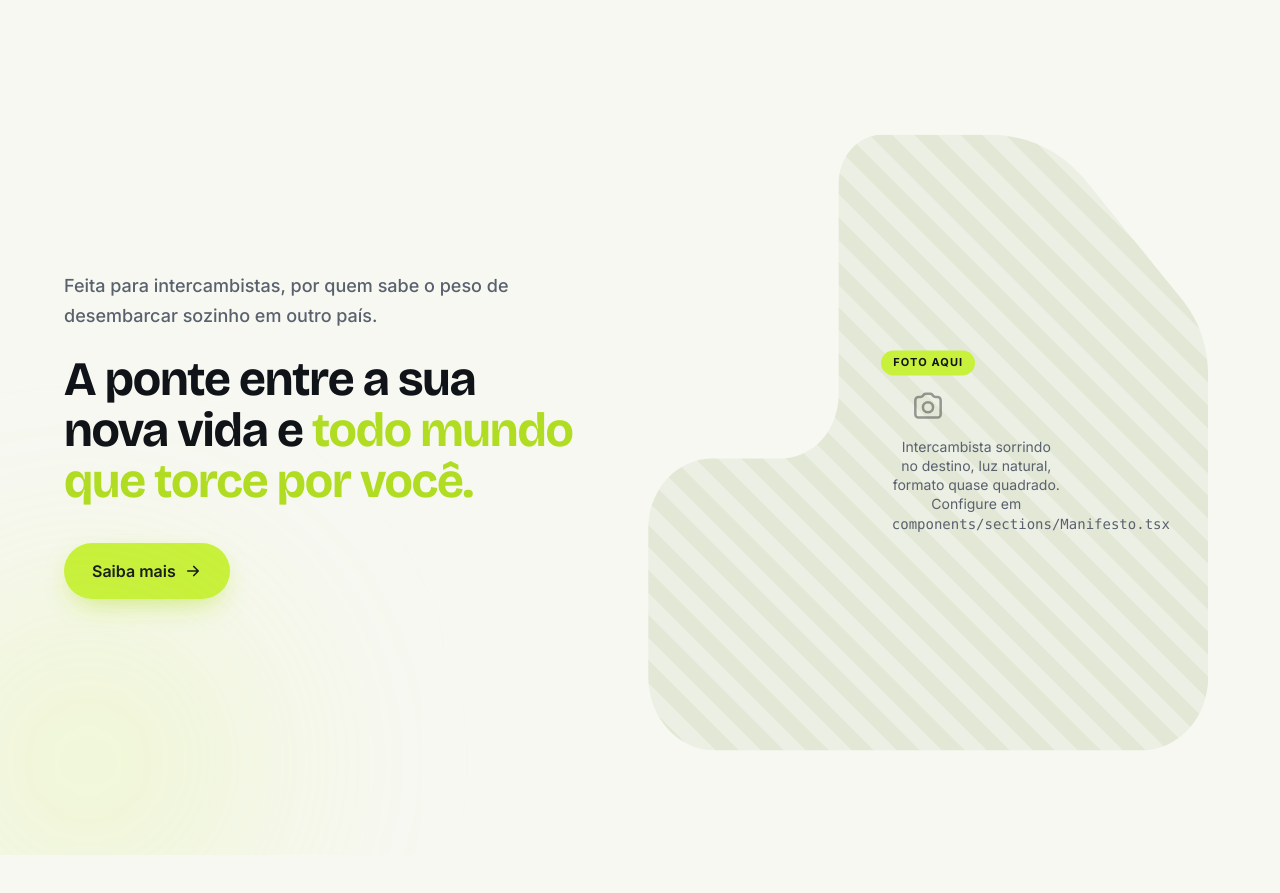
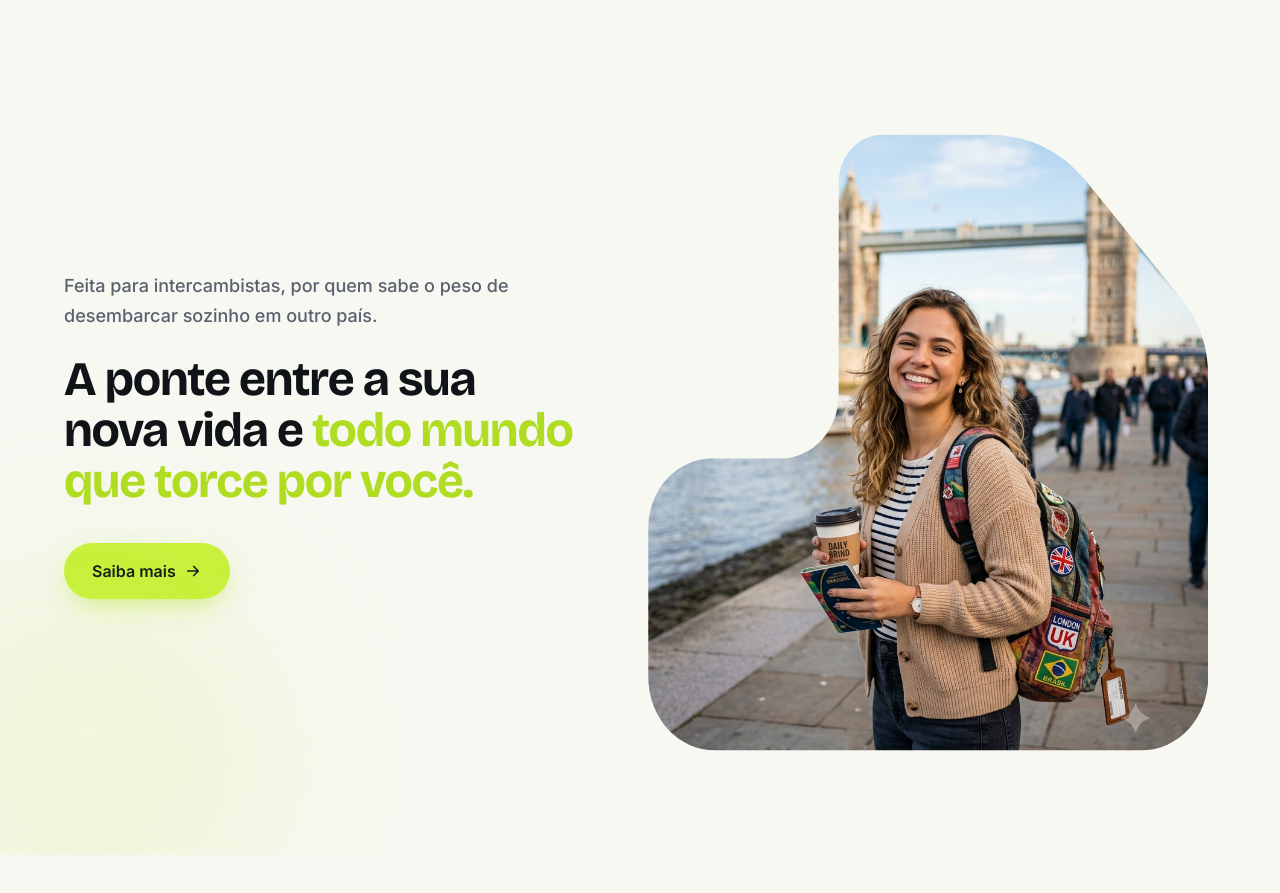
Before and after one commit to testeltcloud/wofi-intercambio, a Next.js app: page / in a window 1280 px wide. Shown: the part 6220-7113 px from the top of the page. Built offline with nearby package versions, Linux system fonts and the light colour scheme.

Commit message:
Atualizacao

```diff
--- a/components/sections/Manifesto.tsx
+++ b/components/sections/Manifesto.tsx
@@ -12,7 +12,10 @@
  * Sugestão de foto: intercambista sorrindo no destino, luz natural,
  * espaço vazio no lado esquerdo da composição. Formato próximo de quadrado.
  */
-const foto: { src: string; alt: string; blurDataURL?: string } | null = null;
+const foto: { src: string; alt: string; blurDataURL?: string } | null = {
+  src: "/images/Gemini_Generated_Image_97x6u97x6u97x6u9.png",
+  alt: "Intercambista sorrindo no destino, com luz natural",
+};
 
 /** Seção editorial com foto em recorte orgânico (estilo Akanji). */
 export function Manifesto() {
```
Also changed, not shown: public/images/Gemini_Generated_Image_97x6u97x6u97x6u9.png (added).
